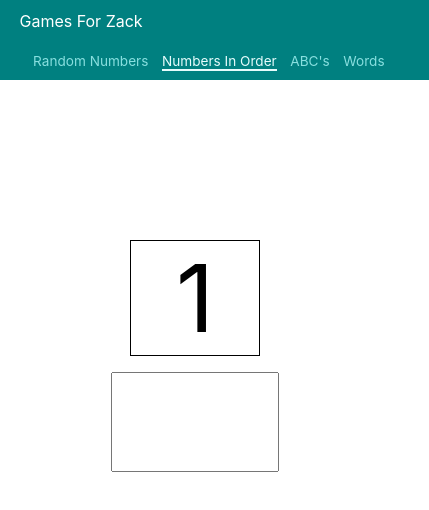
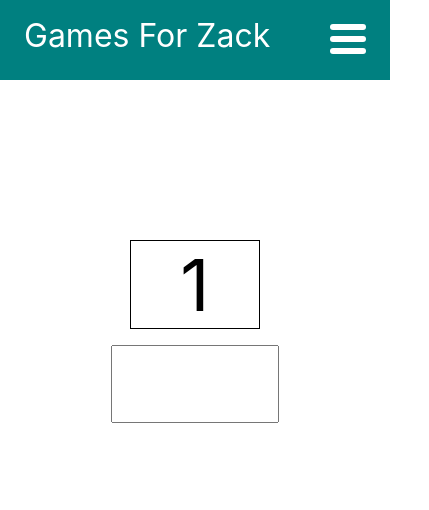
Before and after one commit to sasryangibbons/gamesforzack, a React (Create React App) app: page /#/numbers-in-order in a window 390 px wide. Shown: the top 510 px of the page, 429 px wide, since content can reach past the window. Built offline with nearby package versions, Linux system fonts and the light colour scheme.

Commit message:
hamburger menu and count by numbers

```diff
--- a/package.json
+++ b/package.json
@@ -4,6 +4,7 @@
   "version": "0.1.0",
   "private": true,
   "dependencies": {
+    "@reduxjs/toolkit": "^1.9.3",
     "@testing-library/jest-dom": "^5.16.5",
     "@testing-library/react": "^13.4.0",
     "@testing-library/user-event": "^13.5.0",
@@ -11,9 +12,13 @@
     "@types/node": "^16.18.11",
     "@types/react": "^18.0.27",
     "@types/react-dom": "^18.0.10",
+    "@types/react-redux": "^7.1.25",
     "random-words": "^1.2.1",
     "react": "^18.2.0",
+    "react-burger-menu": "^3.0.9",
     "react-dom": "^18.2.0",
+    "react-nested-menu": "^1.0.9",
+    "react-redux": "^8.0.5",
     "react-router-dom": "^6.8.1",
     "react-scripts": "5.0.1",
     "typescript": "^4.9.4",
@@ -46,6 +51,7 @@
     ]
   },
   "devDependencies": {
+    "@types/react-burger-menu": "^2.8.3",
     "gh-pages": "^5.0.0"
   }
 }
--- a/src/App.css
+++ b/src/App.css
@@ -2,7 +2,7 @@
   border: 1px solid black;
   width: 8rem;
   display: inline-block;
-  font-size: 94px;
+  font-size: 72px;
   text-align: center;
 }
 
@@ -28,8 +28,8 @@
 }
 
 .gameBoxBottom input {
-  height: 94px;
-  font-size: 94px;
+  height: 72px;
+  font-size: 72px;
   width: 10rem;
 }
 
@@ -43,3 +43,32 @@
     font-size: 50px;
   }
 }
+
+
+/* burger menu styles */
+
+.bm-burger-bars {
+  background: #fff;
+  border-radius: 10px;
+}
+
+.bm-burger-button {
+  position: absolute;
+  width: 36px;
+  height: 30px;
+  top: 1.5rem;
+  right: 1.5rem;
+}
+
+.bm-menu {
+  background: #fff;
+  padding: 2.5em 1.5em 0;
+  font-size: 1.15em;
+}
+
+.countByForm label,
+.countByForm button {
+  display: block;
+  font-size: 1.5rem;
+  margin-bottom: .5rem;
+}
--- a/src/App.tsx
+++ b/src/App.tsx
@@ -1,5 +1,6 @@
 import { Route, Routes } from 'react-router-dom';
 import './App.css';
+import CountBy from './components/CountBy';
 import Layout from './components/layout/Layout';
 
 import Letters from './components/Letters';
@@ -18,6 +19,7 @@ function App() {
         <Route path='/numbers-in-order' element={<NumbersInOrder />} />
         <Route path='/abc' element={<Letters />} />
         <Route path='/words' element={<Words />} />
+        <Route path='/countby' element={<CountBy />} />
       </Routes>
     </Layout>
   )
--- /dev/null
+++ b/src/components/CountBy.tsx
@@ -0,0 +1,35 @@
+import { useState } from "react"
+import { useDispatch } from "react-redux"
+import { useSelector } from "react-redux"
+import { dispatchStore, RootState } from "../store"
+import CountByInnerSection from "./CountByInnerSection"
+import { appActions } from "../store/appStore"
+
+const SelectNumberToCountBy = ({ select }: { select: (n: any) => void }) => {
+    const options = [1, 2, 3, 4, 5, 6, 7, 8, 9, 10]
+    const [selection, setSelection] = useState<any>(null)
+
+    return <form className="countByForm" onSubmit={() => { selection ? select(selection) : alert("Please select a number to count by.") }}>
+        <h1>What number would you like to count by?</h1>
+        {options.map(x => <label key={x} htmlFor={String(x)}><input name="countByForm" onChange={() => { setSelection(x) }} id={String(x)} type='radio' /> {x}</label>)}
+        <button type='submit'>Submit</button>
+    </form>
+}
+
+type nullOrNum = null | number
+
+const CountBy = () => {
+    const dispatch: typeof dispatchStore = useDispatch()
+
+    const selected = useSelector<RootState>((state) => state.app.selected)
+
+    const [num, setNum] = useState<nullOrNum>(null)
+
+    const handleSelected = (num: any) => {
+        setNum(num)
+        dispatch(appActions.setSelectedToTrue())
+    }
+    return !selected ? <SelectNumberToCountBy select={handleSelected} /> : <CountByInnerSection num={num as number} />
+}
+
+export default CountBy
--- /dev/null
+++ b/src/components/CountByInnerSection.tsx
@@ -0,0 +1,107 @@
+import { useState } from "react"
+import NumberBox from "./NumberBox"
+
+const CountByInnerSection = ({ num }: { num: number }) => {
+    const [number, setNumber] = useState(num)
+    const [numbersArray, setNumbersArray] = useState<number[]>([number])
+    useState(String(number).split(""))
+    let numArr = String(number + num).split("")
+    const [firstNumber, setFirstNumber] = useState(numArr[0])
+    const [secondNumber, setSecondNumber] = useState(numArr[1])
+    const [thirdNumber, setThirdNumber] = useState(numArr[2])
+    const [numberTyped, setNumberTyped] = useState("")
+
+
+    function handleChange(event: React.ChangeEvent) {
+        const value = (event.target as HTMLInputElement).value
+        if (numArr.length === 1) {
+            if (firstNumber === value) {
+                setNumberTyped(() => value)
+                setTimeout(() => {
+                    // let newNumber = returnNumber()
+                    let newNumber = number + num
+                    numArr = String(newNumber + num).split("")
+                    setFirstNumber(() => numArr[0])
+                    setSecondNumber(() => numArr[1])
+                    setThirdNumber(() => numArr[2])
+                    setNumber(() => newNumber)
+                    setNumberTyped("")
+                    setNumbersArray(current => current.concat(newNumber))
+                }, 500);
+            }
+        }
+        else if (numArr.length === 2) {
+            if (value.length === 1) {
+                if (firstNumber === value) {
+                    setNumberTyped(() => value)
+                }
+            } else {
+                if (secondNumber === value.split("")[1]) {
+                    setNumberTyped(value)
+                    setTimeout(() => {
+                        // let newNumber = returnNumber()
+                        let newNumber = number + num
+                        numArr = String(newNumber + num).split("")
+                        setFirstNumber(() => numArr[0])
+                        setSecondNumber(() => numArr[1])
+                        setNumber(() => newNumber)
+                        setNumberTyped("")
+                        setNumbersArray(current => current.concat(newNumber))
+                    }, 500);
+                }
+            }
+        } else if (numArr.length === 3) {
+            setThirdNumber(() => numArr[2])
+            if (value.length === 1) {
+                if (firstNumber === value) {
+                    setNumberTyped(() => value)
+                }
+            } else if (value.length === 2) {
+                if (secondNumber === value.split("")[1]) {
+                    setNumberTyped(value)
+                }
+            } else {
+                if (thirdNumber === value.split("")[2]) {
+                    setNumberTyped(() => value)
+                    setTimeout(() => {
+                        // let newNumber = returnNumber()
+                        let newNumber = number + num
+                        numArr = String(newNumber + num).split("")
+                        setFirstNumber(() => numArr[0])
+                        setSecondNumber(() => numArr[1])
+                        setThirdNumber(() => numArr[2])
+                        setNumber(() => newNumber)
+                        setNumberTyped("")
+                        setNumbersArray(current => current.concat(newNumber))
+                    }, 500);
+                }
+            }
+        }
+
+
+    }
+
+
+    return (
+        <div className="App">
+
+            <div className='gameBox'>
+                {numbersArray.map((number, index) => {
+                    const nummArr = String(number).split("")
+                    return <NumberBox key={index} number={(number)} />
+                })
+                }
+
+            </div>
+            <div className='gameBoxBottom'>
+
+                <input type="text" inputMode="numeric" pattern="[0-9]*" maxLength={String(number + num).length} value={numberTyped} onChange={handleChange} />
+            </div>
+
+
+        </div>
+    );
+
+}
+
+export default CountByInnerSection
--- a/src/components/layout/Layout.tsx
+++ b/src/components/layout/Layout.tsx
@@ -5,10 +5,10 @@ import MainNavigation from './MainNavigation';
 
 const Layout: React.FC<{ children: React.ReactNode }> = (props) => {
     return (
-        <Fragment>
+        <div id='outer'>
             <MainNavigation />
-            <main className={classes.main}>{props.children}</main>
-        </Fragment>
+            <main id='page-wrap' className={classes.main}>{props.children}</main>
+        </div>
     );
 };
 
--- a/src/components/layout/MainNavigation.module.css
+++ b/src/components/layout/MainNavigation.module.css
@@ -6,53 +6,40 @@
 .header {
     width: 100%;
     height: 5rem;
-    display: flex;
-    padding: 0 5%;
-    justify-content: flex-start;
-    align-items: center;
     background-color: #008080;
 }
 
-.logo {
+.logo a {
+    display: inline-block;
     font-size: 2rem;
     color: white;
-    margin-right: 1.5rem;
+    margin-left: 1.5rem;
 }
 
-.nav ul {
-    list-style: none;
-    display: flex;
-    margin: 0;
-    padding: 0;
+header a {
+    text-decoration: none;
+    color: #008080;
+    font-size: 2rem;
+    margin-top: 1rem;
 }
 
-.nav li {
-    margin-left: 1.5rem;
-    font-size: 1.25rem;
+header a:hover,
+header a:active {
+    outline: 2px solid #008080;
 }
 
-.nav a {
-    text-decoration: none;
-    color: #88dfdf;
-}
-
-.nav a:hover,
-.nav a:active {
-    color: #e6fcfc;
-}
-
-.nav a.active {
+header a.active {
     color: #e6fcfc;
     border-bottom: 2px solid #e6fcfc;
 }
 
-@media only screen and (max-width: 1000px) {
+/* @media only screen and (max-width: 1000px) {
     .logo {
         font-size: 1rem;
         margin-right: 0rem;
     }
 
-    .nav li {
+    header li {
         margin-left: .85rem;
         font-size: .85rem;
     }
@@ -62,4 +49,4 @@
     .header {
         flex-wrap: wrap;
     }
-}
+} */
--- a/src/components/layout/MainNavigation.tsx
+++ b/src/components/layout/MainNavigation.tsx
@@ -1,35 +1,61 @@
 import { NavLink } from 'react-router-dom';
+import { stack as Menu } from 'react-burger-menu'
 
 import classes from './MainNavigation.module.css';
+import { useState } from 'react';
+import { appActions } from '../../store/appStore';
+import { dispatchStore } from '../../store';
+import { useDispatch } from 'react-redux';
 
 const MainNavigation = () => {
+    const dispatch: typeof dispatchStore = useDispatch()
+
+    const [isOpen, setOpen] = useState(false)
+
+
+    const handleIsOpen = () => {
+        setOpen(!isOpen)
+    }
+
+    const closeSideBar = () => {
+        setOpen(false)
+        dispatch(appActions.setSelectedToFalse())
+    }
+
+
     return (
         <header className={classes.header}>
-            <div className={classes.logo}><NavLink className={classes.none} to='/'>Games For Zack</NavLink></div>
-            <nav className={classes.nav}>
-                <ul>
-                    <li>
-                        <NavLink className={(data) => data.isActive ? classes.active : ""} to='random-numbers' >
+            <span onClick={closeSideBar} className={classes.logo}><NavLink className={classes.none} to='/'>Games For Zack</NavLink></span>
+            <Menu right={true} pageWrapId={"page-wrap"} outerContainerId={'outer'} isOpen={isOpen}
+                onOpen={handleIsOpen}
+                onClose={handleIsOpen}>
+
+                <NavLink onClick={closeSideBar} className={(data) => data.isActive ? classes.active : ""} to='/' >
+                    Home
+                </NavLink>
+
+                <NavLink onClick={closeSideBar} className={(data) => data.isActive ? classes.active : ""} to='random-numbers' >
                     Random Numbers
                 </NavLink>
-                    </li>
-                    <li>
-                        <NavLink className={(data) => data.isActive ? classes.active : ""} to='/numbers-in-order' >
+
+                <NavLink onClick={closeSideBar} className={(data) => data.isActive ? classes.active : ""} to='/numbers-in-order' >
                     Numbers In Order
                 </NavLink>
-                    </li>
-                    <li>
-                        <NavLink className={(data) => data.isActive ? classes.active : ""} to='/abc' >
+
+                <NavLink onClick={closeSideBar} className={(data) => data.isActive ? classes.active : ""} to='/abc' >
                     ABC's
                 </NavLink>
-                    </li>
-                    <li>
-                        <NavLink className={(data) => data.isActive ? classes.active : ""} to='/words' >
+
+                <NavLink onClick={closeSideBar} className={(data) => data.isActive ? classes.active : ""} to='/words' >
                     Words
                 </NavLink>
-                    </li>
-                </ul>
-            </nav>
+
+                <NavLink onClick={closeSideBar} className={(data) => data.isActive ? classes.active : ""} to='/countby' >
+                    Count By __
+                </NavLink>
+            </Menu>
+
+
         </header>
     );
 };
--- a/src/index.tsx
+++ b/src/index.tsx
@@ -3,6 +3,8 @@ import ReactDOM from 'react-dom/client';
 import './index.css';
 import App from './App';
 import { HashRouter } from 'react-router-dom';
+import { Provider } from 'react-redux';
+import store from './store';
 
 
 const root = ReactDOM.createRoot(
@@ -10,8 +12,13 @@ const root = ReactDOM.createRoot(
 );
 root.render(
   <React.StrictMode>
-    <HashRouter>
-      <App />
-    </HashRouter>
+    <Provider store={store}>
+
+      <HashRouter>
+        <App />
+      </HashRouter>
+
+
+    </Provider>
   </React.StrictMode>
 );
--- /dev/null
+++ b/src/store/appStore.ts
@@ -0,0 +1,36 @@
+import { createSlice } from '@reduxjs/toolkit';
+
+type nullOrNum = null | number
+
+type stateType = {
+    selected: boolean
+}
+
+
+
+const initialState: stateType = {
+    selected: false
+};
+
+
+const appSlice = createSlice({
+    name: 'app',
+    initialState,
+    reducers: {
+        toggleSelected(state) {
+            state.selected = !state.selected
+        },
+        setSelectedToFalse(state) {
+            state.selected = false
+        },
+        setSelectedToTrue(state) {
+            state.selected = true
+        }
+    },
+});
+
+export const appActions = appSlice.actions;
+
+
+
+export default appSlice.reducer;
--- /dev/null
+++ b/src/store/index.ts
@@ -0,0 +1,16 @@
+import { configureStore } from '@reduxjs/toolkit';
+
+import appReducer from './appStore'
+
+
+
+
+const store = configureStore({
+    reducer: { app: appReducer },
+});
+
+export type RootState = ReturnType<typeof store.getState>
+
+export const dispatchStore = store.dispatch as typeof store.dispatch
+
+export default store;
```
Also changed, not shown: 1 other file (tests, documents, lock files or other folders). Lines whose indentation alone changed are shown as unchanged.
